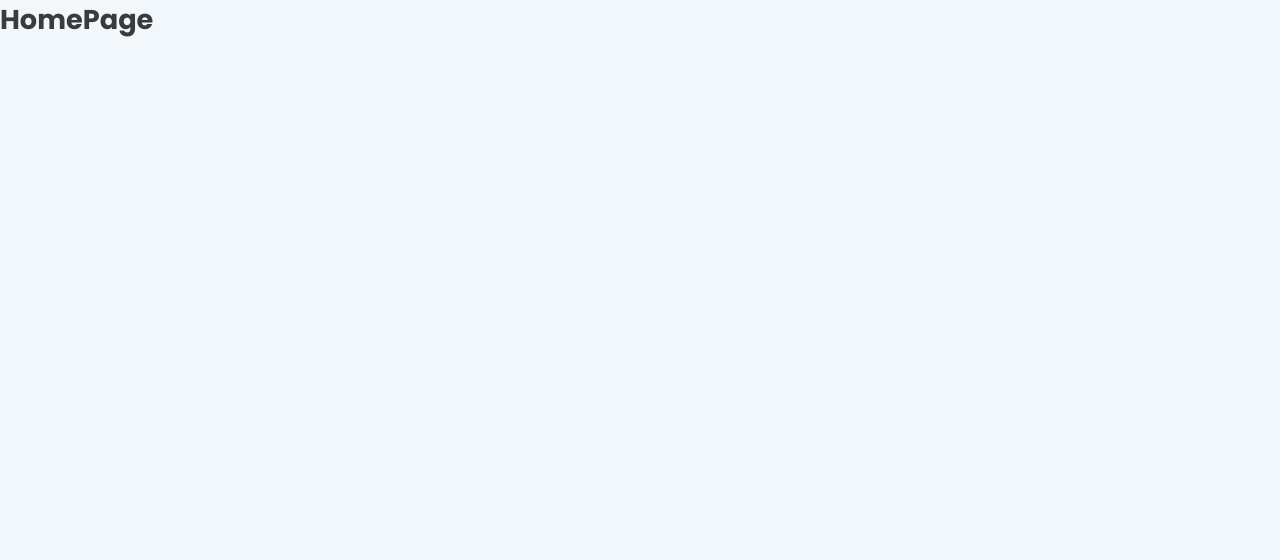
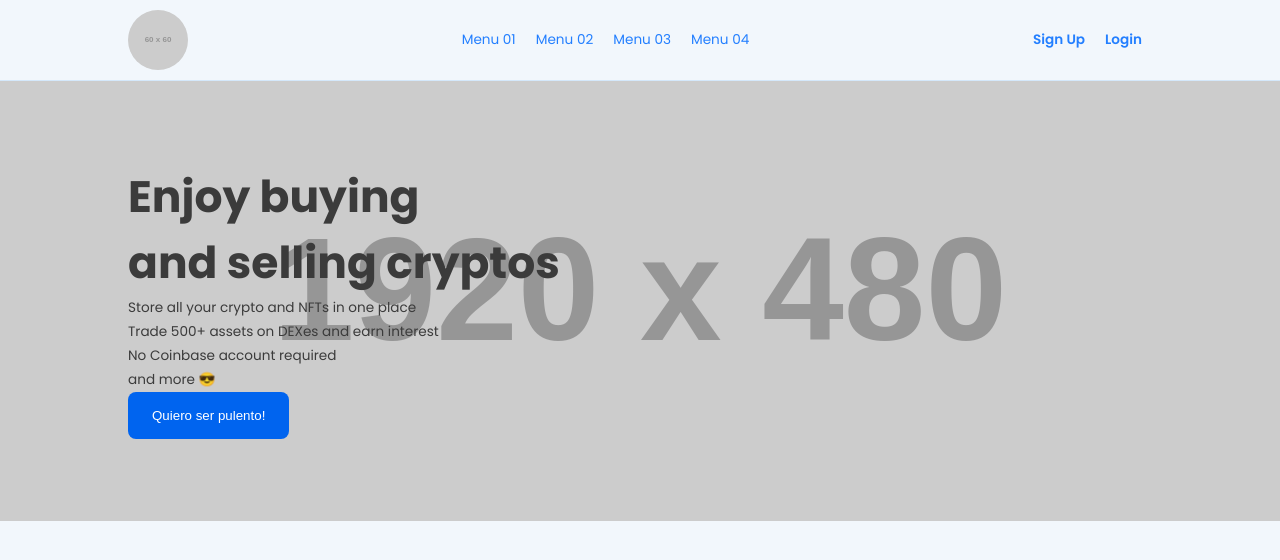
Before and after one commit to nickdriller/escalab-proyecto-certificacion, a React (Create React App) app: page / in a window 1280 px wide. Shown: the top 560 px of the page. Built offline with nearby package versions, Linux system fonts and the light colour scheme.

Commit message:
Header and Hero component in home page.

```diff
--- /dev/null
+++ b/src/pages/HomePage/Header.jsx
@@ -0,0 +1,12 @@
+import React, { Fragment } from 'react'
+import Menu from './Menu'
+
+const Header = () => {
+  return (
+    <Fragment>
+      <Menu />
+    </Fragment>
+  )
+}
+
+export default Header
--- /dev/null
+++ b/src/pages/HomePage/Hero.jsx
@@ -0,0 +1,25 @@
+import React from 'react'
+import styles from './Hero.module.sass'
+
+const Hero = () => (
+  <section className={styles.hero}>
+    <div className={styles.hero__content}>
+      <div className={styles.hero__text}>
+        <h2>Enjoy buying <br /> and selling cryptos</h2>
+      </div>
+      <ul className={styles.hero__list}>
+        <li>Store all your crypto and NFTs in one place</li>
+        <li>Trade 500+ assets on DEXes and earn interest</li>
+        <li>No Coinbase account required</li>
+        <li>and more 😎</li>
+      </ul>
+      <div className={styles.hero__action}>
+        <button className={styles.boton}>
+          <span className={styles.boton__texto}>Quiero ser pulento!</span>
+        </button>
+      </div>
+    </div>
+  </section>
+)
+
+export default Hero
--- /dev/null
+++ b/src/pages/HomePage/Hero.module.sass
@@ -0,0 +1,30 @@
+.hero
+  height: 440px
+  background: url('https://via.placeholder.com/1920x480px')
+  background-size: cover
+  background-position: center
+
+.hero__content
+  position: relative
+  width: 80%
+  margin: auto
+  max-width: 1440px
+  display: flex
+  flex-direction: column
+  justify-content: center
+  height: 100%
+
+.hero__text
+  width: 50%
+  h2
+    font-size: 2.75rem
+
+
+.boton
+  display: inline-block
+  background:#0064ef
+  padding: 16px 24px
+  border-radius: 8px
+  cursor: pointer
+.boton__texto
+  color: #ffffff
--- a/src/pages/HomePage/HomePage.jsx
+++ b/src/pages/HomePage/HomePage.jsx
@@ -1,5 +1,13 @@
-import React from 'react'
+import React, { Fragment } from 'react'
+import Header from './Header'
+import Hero from './Hero'
 
-const HomePage = () => <h1>HomePage</h1>
+
+const HomePage = () => (
+  <Fragment>
+    <Header />
+    <Hero />
+  </Fragment>
+)
 
 export default HomePage
--- /dev/null
+++ b/src/pages/HomePage/Menu.jsx
@@ -0,0 +1,24 @@
+import React from 'react'
+import styles from './Menu.module.sass'
+
+const Menu = () => (
+  <nav className={styles.menu}>
+    <div className={styles.menu__content}>
+      <div className={styles.menu__logo}>
+        <img src='https://via.placeholder.com/60' alt='Logo shit' />
+      </div>
+      <ul className={styles.menu__list}>
+        <li><a href=''>Menu 01</a></li>
+        <li><a href=''>Menu 02</a></li>
+        <li><a href=''>Menu 03</a></li>
+        <li><a href=''>Menu 04</a></li>
+      </ul>
+      <ul className={`${styles.menu__list} ${styles['menu__list--user']}`}>
+        <li><a href=''>sign up</a></li>
+        <li><a href=''>login</a></li>
+      </ul>
+    </div>
+  </nav>
+)
+
+export default Menu
--- /dev/null
+++ b/src/pages/HomePage/Menu.module.sass
@@ -0,0 +1,28 @@
+.menu
+  display: flex
+  padding: 10px 0
+  border-bottom: 1px solid #d4e8fb
+
+.menu__content
+  display: flex
+  justify-content: space-between
+  width: 80%
+  margin: auto
+  max-width: 1440px
+
+.menu__logo
+  img
+    border-radius: 50%
+
+.menu__list
+  display: flex
+  align-items: center
+  a
+    padding: 10px
+    text-transform: capitalize
+    font-weight: 500
+    text-decoration: none
+
+.menu__list--user
+  a
+    font-weight: 600
```
